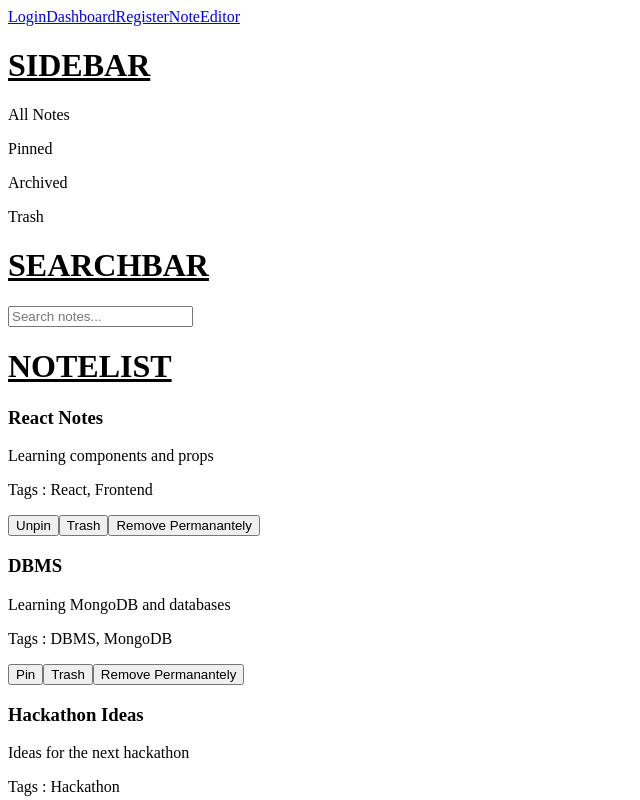
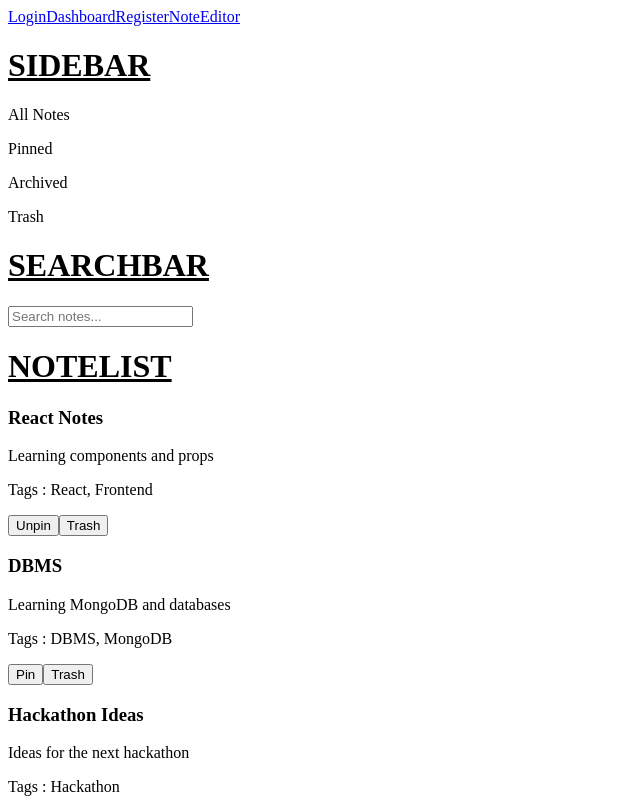
Before and after one commit to Siddharth-sem/PROJECTS-MERN, a React app in the folder smart-notes/frontend/: page /dashboard in a window 1280 px wide. Shown: the top 800 px of the page, without its empty margins (0-640 px from the left). Built offline with nearby package versions, Linux system fonts and the light colour scheme; the HTML template or start-up script is replaced by a standard one.

Commit message:
fix: correct casing of permanentDelete prop and button functionality in NoteCard component

```diff
--- a/smart-notes/frontend/src/components/NoteCard.jsx
+++ b/smart-notes/frontend/src/components/NoteCard.jsx
@@ -1,4 +1,4 @@
-const NoteCard = ({note, togglePin, deleteNote, PermanentDelete}
+const NoteCard = ({note, togglePin, deleteNote, permanentDelete}
 ) => {
   return (
     <div>
@@ -18,9 +18,11 @@ const NoteCard = ({note, togglePin, deleteNote, PermanentDelete}
         {note.isTrashed ? "Restore" : "Trash"}
       </button>
 
-      <button onClick={() => PermanentDelete(note.id)}>
+      {note.isTrashed && (
+        <button onClick={() => permanentDelete(note.id)}>
         Remove Permanantely
       </button>
+      )}
     </div>
   )
 }
```
